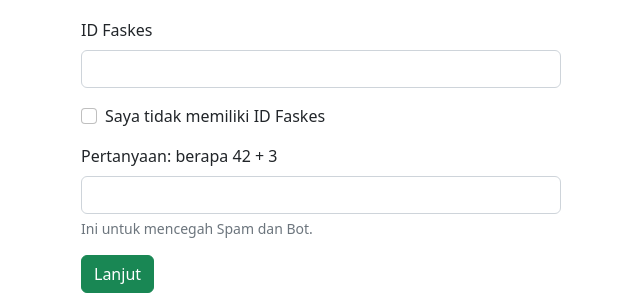
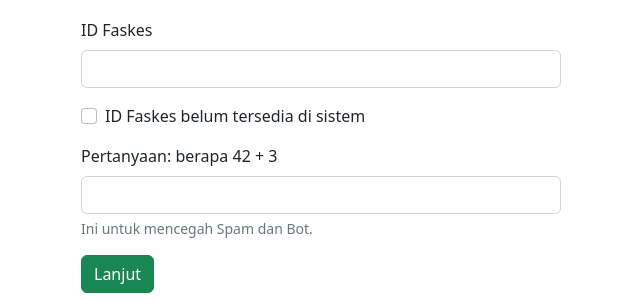
Before and after one commit to GottfriedCP/sitbc, a Django app: page /sitbc/ in a window 1280 px wide. Shown: the part 230-530 px from the top of the page, without its empty margins (319-959 px from the left). Run offline with Django 4.2, Linux system fonts and the light colour scheme.

Commit message:
teks UI untuk none ID

```diff
--- a/sitbc/templates/sitbc/index.html
+++ b/sitbc/templates/sitbc/index.html
@@ -25,7 +25,7 @@
                     <div class="form-check mb-3">
                         <input class="form-check-input" name="id_none" type="checkbox" value="1" id="noIDCheck" onchange="valueChanged()">
                         <label class="form-check-label" for="noIDCheck">
-                            Saya tidak memiliki ID Faskes
+                            ID Faskes belum tersedia di sistem
                         </label>
                     </div>
                     <div class="mb-3">
--- a/sitbc/views.py
+++ b/sitbc/views.py
@@ -40,7 +40,7 @@ def index(request):
                 params_url_encoded = urllib.parse.urlencode(params)
                 survey_url = f"{survey_url}{params_url_encoded}"
             else:
-                notify_for_no_id = "Mohon isi kuesioner kosong"
+                notify_for_no_id = "ID Faskes belum tersedia di sistem. Mohon isi kuesioner kosong"
         except Exception as e:
             faskes_missing = True
             error_msg = e
```
